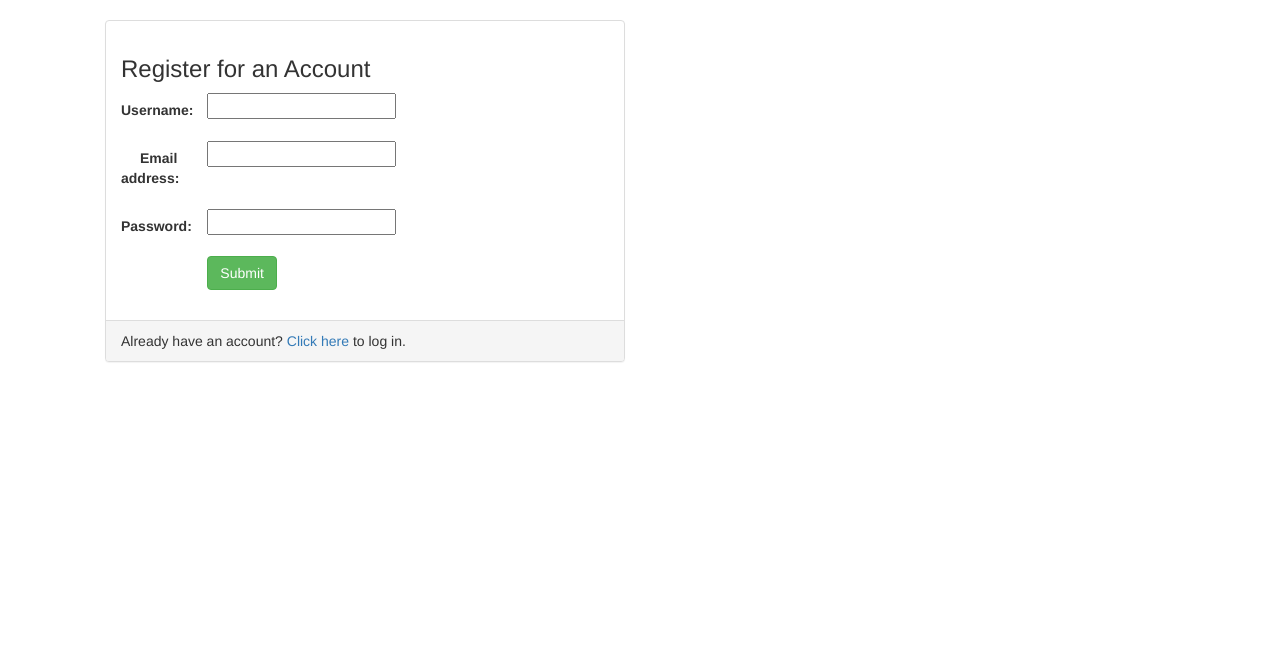
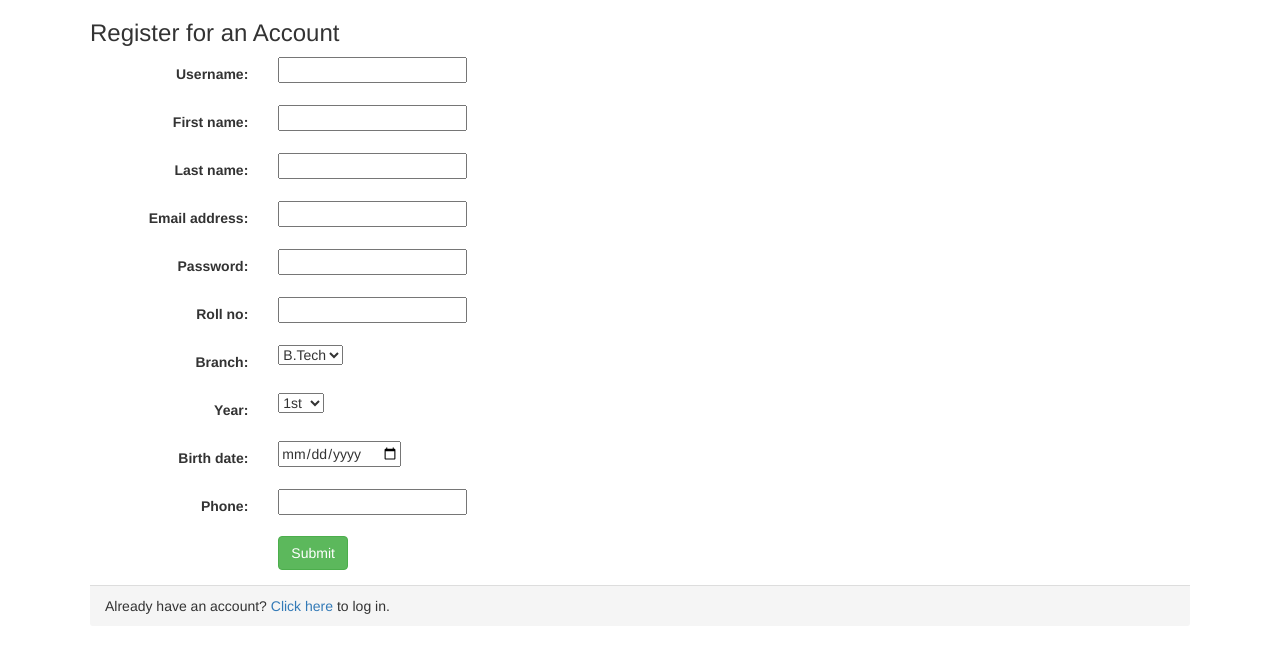
Before and after one commit to immanoj16/Library-Management, a Django app: page /register/ in a window 1280 px wide. Shown: the part 52-705 px from the top of the page. Run offline with Django 3.2, Linux system fonts and the light colour scheme; some libraries are stand-ins or nearby versions.

Commit message:
Add: custom UserProfile to user model and registration form

```diff
--- a/books/forms.py
+++ b/books/forms.py
@@ -1,6 +1,6 @@
 from django import forms
 from django.contrib.auth.models import User
-from .models import Book
+from .models import Book, UserProfile
 
 
 class UserForm(forms.ModelForm):
@@ -8,7 +8,37 @@ class UserForm(forms.ModelForm):
 
     class Meta:
         model = User
-        fields = ['username', 'email', 'password']
+        fields = ['username', 'first_name', 'last_name', 'email', 'password']
+
+
+class DateInput(forms.DateInput):
+    input_type = 'date'
+
+
+BRANCH_CHOICES = (
+    ('B.Tech', 'B.Tech'),
+    ('MCA', 'MCA'),
+)
+
+YEAR_CHOICES = (
+    ('1st', '1st'),
+    ('2nd', '2nd'),
+    ('3rd', '3rd'),
+    ('4th', '4th'),
+    ('5th', '5th'),
+)
+
+
+class UserProfileForm(forms.ModelForm):
+    branch = forms.ChoiceField(choices=BRANCH_CHOICES)
+    year = forms.ChoiceField(choices=YEAR_CHOICES)
+
+    class Meta:
+        model = UserProfile
+        fields = ['roll_no', 'branch', 'year', 'birth_date', 'phone']
+        widgets = {
+            'birth_date': DateInput(),
+        }
 
 
 class BookForm(forms.Form):
--- a/books/models.py
+++ b/books/models.py
@@ -1,9 +1,34 @@
 from __future__ import unicode_literals
 
 from django.db import models
+from django.contrib.auth.models import User
+from django.db.models.signals import post_save
+from django.dispatch import receiver
 
 
-# Create your models here.
+BRANCH_CHOICES = (
+    ('B.Tech', 'B.Tech'),
+    ('MCA', 'MCA'),
+)
+
+YEAR_CHOICES = (
+    ('1st', '1st'),
+    ('2nd', '2nd'),
+    ('3rd', '3rd'),
+    ('4th', '4th'),
+    ('5th', '5th'),
+)
+
+
+class UserProfile(models.Model):
+    user = models.OneToOneField(User)
+    roll_no = models.CharField(max_length=10, blank=True)
+    branch = models.CharField(choices=BRANCH_CHOICES, max_length=6)
+    year = models.CharField(choices=YEAR_CHOICES, max_length=3)
+    birth_date = models.DateField(blank=False, null=False)
+    phone = models.CharField(max_length=10, blank=True, default='')
+
+
 class Book(models.Model):
     isbn_no = models.CharField(max_length=100, null=False)
     book_name = models.CharField(max_length=100)
--- a/books/templates/books/addbook.html
+++ b/books/templates/books/addbook.html
@@ -55,7 +55,7 @@
         </div>
         <div class="form-group">
             <div class="col-sm-offset-2 col-sm-5">
-                <button type="submit" class="btn btn-default">Save</button>
+                <button type="submit" class="btn btn-primary"><span class="glyphicon glyphicon-save"></span> Save</button>
             </div>
         </div>
     </form>
--- a/books/templates/books/base.html
+++ b/books/templates/books/base.html
@@ -45,6 +45,12 @@
                                     </a>
                                 </li>
                                 <li class="divider"></li>
+                                <li>
+                                    <a href="{% url 'books:adduser' %}">
+                                        <span class="glyphicon glyphicon-user" aria-hidden="true"></span>&nbsp; Add Users
+                                    </a>
+                                </li>
+
                             </ul>
                         </li>
                         <li class="dropdown">
--- a/books/templates/books/register.html
+++ b/books/templates/books/register.html
@@ -4,38 +4,50 @@
 {% block register_active %}active{% endblock %}
 
 {% block content %}
-    <div class="container-fluid">
-        <div class="row">
-        <div class="col-sm-12 col-md-6">
-            <div class="panel panel-default">
-                <div class="panel-body">
     <h3>Register for an Account</h3>
     {% if error_message %}
         <p><strong>{{ error_message }}</strong></p>
     {% endif %}
     <form class="form-horizontal" role="form" action="" method="post" enctype="multipart/form-data">
         {% csrf_token %}
-                        {% for field in form %}
+        {% for field in user_form %}
             <div class="form-group">
                 <div class="col-sm-offset-2 col-sm-10">
                     <span class="text-danger small">{{ field.errors }}</span>
                 </div>
                 <label class="control-label col-sm-2">{{ field.label_tag }}</label>
-                                <div class="col-sm-10">{{ field }}</div>
+                <div class="col-sm-5">{{ field }}</div>
             </div>
         {% endfor %}
+        {% for field in profile_form %}
+            <div class="form-group">
+                <div class="col-sm-offset-2 col-sm-10">
+                    <span class="text-danger small">{{ field.errors }}</span>
+                </div>
+                <label class="control-label col-sm-2">{{ field.label_tag }}</label>
+                <div class="col-sm-5">
+                    {% if field.choices %}
+                        <select>
+                            {% for choice in field.choices %}
+                                <option name="b_id" value="{{choice.0}}">{{choice.1}}</option>
+                                print choice.0
+                                print choice.1
+                            {% endfor %}
+                        </select>
+                    {% else %}
+                        {{ field }}
+                    {% endif %}
+                </div>
+            </div>
+        {% endfor %}
+
         <div class="form-group">
             <div class="col-sm-offset-2 col-sm-10">
                 <button type="submit" class="btn btn-success">Submit</button>
             </div>
         </div>
     </form>
-                </div>
     <div class="panel-footer">
         Already have an account? <a href="{% url 'books:login_user' %}">Click here</a> to log in.
     </div>
-            </div>
-        </div>
-    </div>
-    </div>
 {% endblock %}
--- a/books/urls.py
+++ b/books/urls.py
@@ -10,9 +10,10 @@ urlpatterns = [
     url(r'^register/$', views.register, name='register'),
     url(r'^login_user/$', views.login_user, name='login_user'),
     url(r'^logout_user/$', views.logout_user, name='logout_user'),
-    url(r'^addbook', views.addbook, name='addbook'),
+    url(r'^addbook/', views.addbook, name='addbook'),
     url(r'^removebook', views.removeBook, name='removebook'),
     url(r'^search/$', views.search, name='search'),
     url(r'^profile/', views.profile, name='profile'),
     url(r'^edit/$', views.edit, name='edit'),
+    url(r'^adduser/', views.adduser, name='adduser'),
 ]
--- a/books/views.py
+++ b/books/views.py
@@ -6,8 +6,8 @@ from django.db.models import Q
 from django.contrib.auth.models import User
 from django.contrib.auth import logout
 
-from .forms import UserForm, BookForm, RemoveBookForm
-from .models import Book
+from .forms import UserForm, UserProfileForm, BookForm, RemoveBookForm
+from .models import Book, UserProfile
 
 
 def home(request):
@@ -27,11 +27,12 @@ def detail(request, book_id):
     book = get_object_or_404(Book, pk=book_id)
     return render(request, 'books/detail.html', {'book': book, 'username': username})
 
+
 def logout_user(request):
     logout(request)
-    form = UserForm(request.POST or None)
+    user_form = UserForm(request.POST or None)
     context = {
-        "form": form,
+        "user_form": user_form,
     }
     return render(request, 'books/login.html', context)
 
@@ -55,13 +56,15 @@ def login_user(request):
 
 
 def register(request):
-    form = UserForm(request.POST or None)
-    if form.is_valid():
-        user = form.save(commit=False)
-        username = form.cleaned_data['username']
-        password = form.cleaned_data['password']
+    user_form = UserForm(request.POST or None)
+    profile_form = UserProfileForm(request.POST or None)
+    if user_form.is_valid() and profile_form.is_valid():
+        user = user_form.save(commit=False)
+        username = user_form.cleaned_data['username']
+        password = user_form.cleaned_data['password']
         user.set_password(password)
         user.save()
+        profile_form.save()
         user = authenticate(username=username, password=password)
         if user is not None:
             if user.is_active:
@@ -71,7 +74,8 @@ def register(request):
                 return render(request, 'books/home.html', {'book_list': book_list, 'username': username})
 
     context = {
-        'form': form,
+        'user_form': user_form,
+        'profile_form': profile_form,
     }
     return render(request, 'books/register.html', context)
 
@@ -236,3 +240,34 @@ def edit(request):
                 'error_message': "Old password was incorrect!!!"
             }
             return render(request, 'books/profile.html', context)
+
+
+def adduser(request):
+    if not request.user.is_authenticated():
+        return render(request, 'books/login.html')
+
+    username = request.user.username
+    if username == 'admin':
+        if request.method == 'POST':
+
+            form = BookForm(request.GET)
+
+            if form.is_valid():
+
+
+
+                book = User(
+
+                )
+                book.save()
+
+
+
+                context = {
+                    'success_message': "New book is added",
+                    'user_list': user_list,
+                    'username': username,
+                }
+                return render(request, 'books/home.html', context)
+            else:
+                return render(request, 'books/addbook.html', {'error_message': "Data is invalid"})
```
Also changed, not shown: books/templates/books/profile.html (+4 -4 lines), books/templates/books/removebook.html (+4 -4 lines), books/migrations/0010_userprofile.py (added), books/migrations/0011_auto_20170316_2020.py (added), books/migrations/0012_auto_20170316_2100.py (added), books/migrations/0013_auto_20170316_2123.py (added), db.sqlite3. Lines whose indentation alone changed are shown as unchanged.
